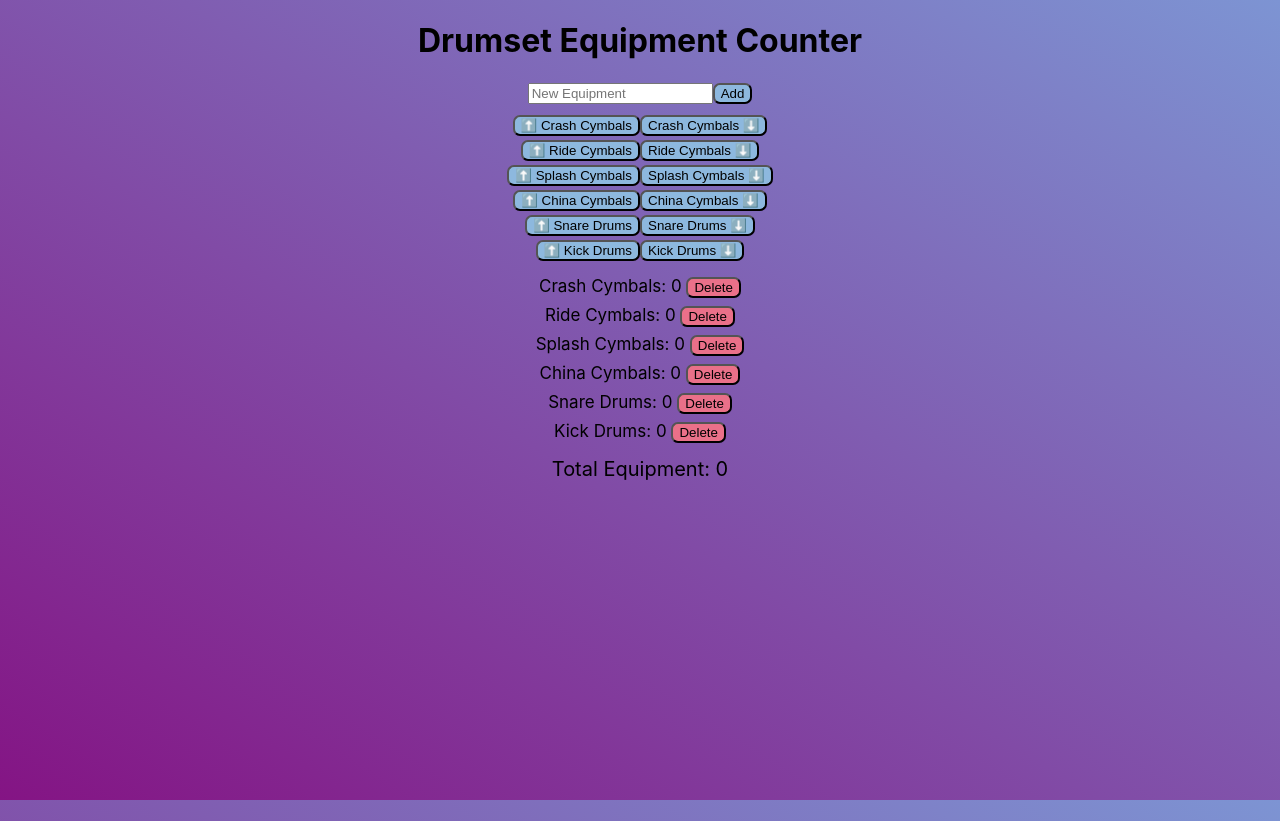
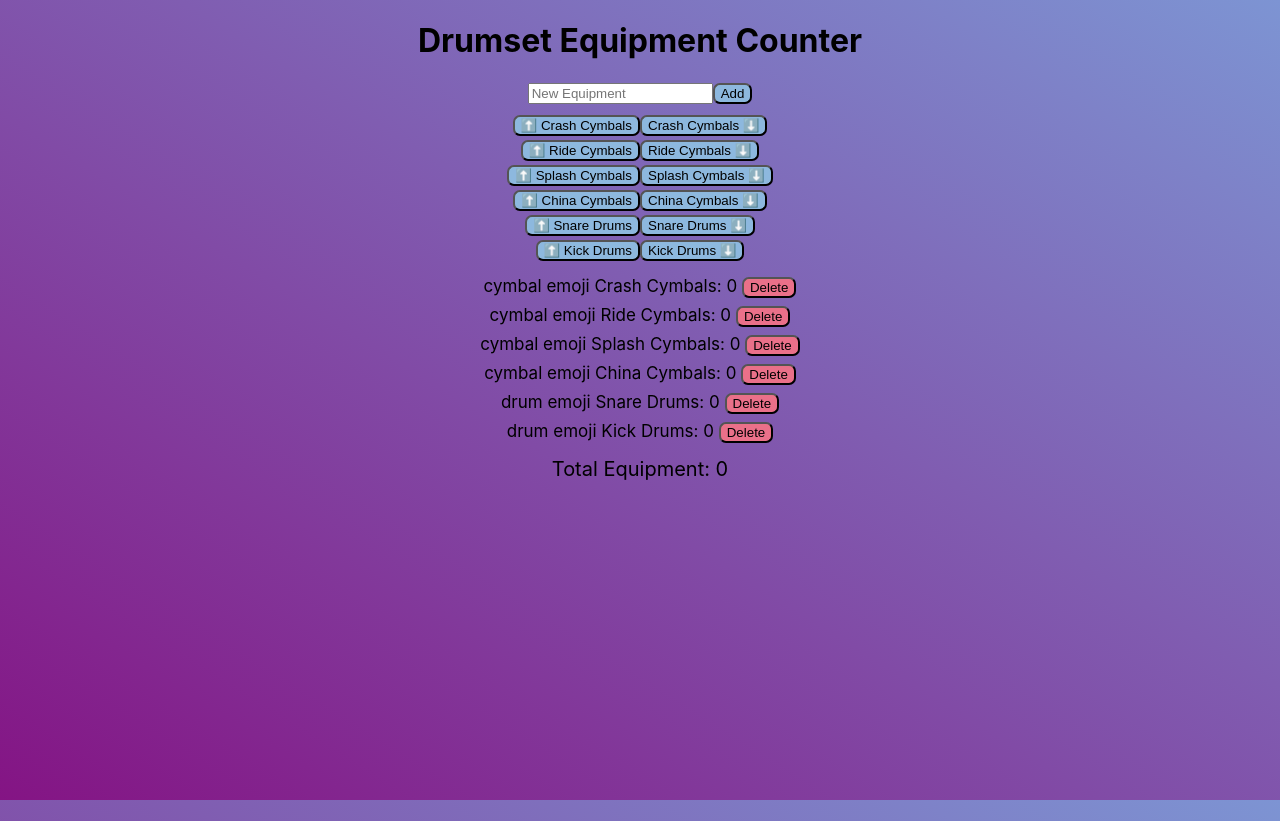
Before and after one commit to sarahcode2112/drum-equipment-counter, a React (Create React App) app: page / in a window 1280 px wide. Built offline with nearby package versions, Linux system fonts and the light colour scheme.

Commit message:
WIP cymbal and drum emojis (as string placeholders) for count displays

```diff
--- a/src/App.tsx
+++ b/src/App.tsx
@@ -69,9 +69,14 @@ function App() {
       </section>
       <section className="equipmentCountDisplayContainer">
         {Object.entries(cymbalCounts).map(([key, value]) => {
+          const emoji = key.toLowerCase().includes("drum")
+            ? "drum emoji "
+            : key.toLowerCase().includes("cymbal")
+            ? "cymbal emoji "
+            : "";
           return (
             <div className="equipmentCountRow" key={key}>
-              {key}: {cymbalCounts[key as CymbalCountsKey] + ' '}
+              {emoji + key}: {cymbalCounts[key as CymbalCountsKey] + ' '}
 
               <button className="delete" onClick={() => {deleteCymbals(key)}}>Delete</button>
             </div>
```
